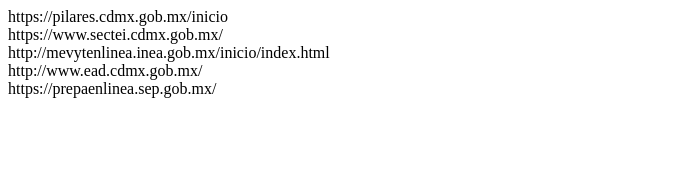
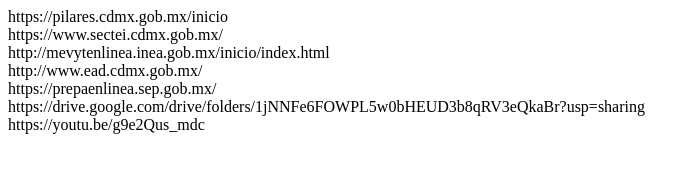
Before and after one commit to jcarloscc/jcarloscc.github.io, a plain HTML site: page urls.html in a window 1280 px wide. Shown: the whole page, without its empty margins (0-700 px from the left). Drawn offline with Linux system fonts and the light colour scheme.

Commit message:
Update urls.html

```diff
--- a/urls.html
+++ b/urls.html
@@ -12,6 +12,8 @@
 http://mevytenlinea.inea.gob.mx/inicio/index.html <br>
 http://www.ead.cdmx.gob.mx/ <br>
 https://prepaenlinea.sep.gob.mx/ <br>
+	    https://drive.google.com/drive/folders/1jNNFe6FOWPL5w0bHEUD3b8qRV3eQkaBr?usp=sharing<br>
+	    https://youtu.be/g9e2Qus_mdc<br>
 
 
 
```
